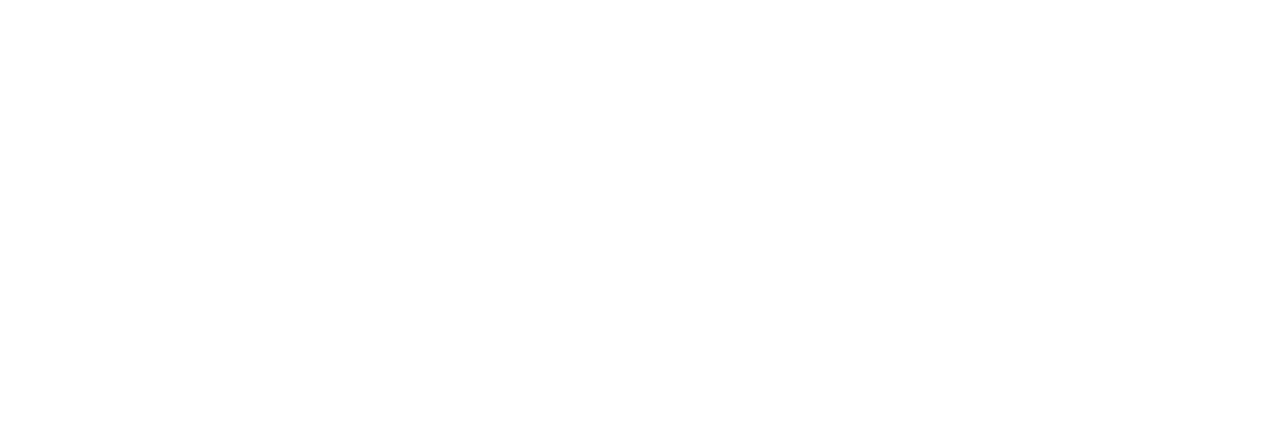
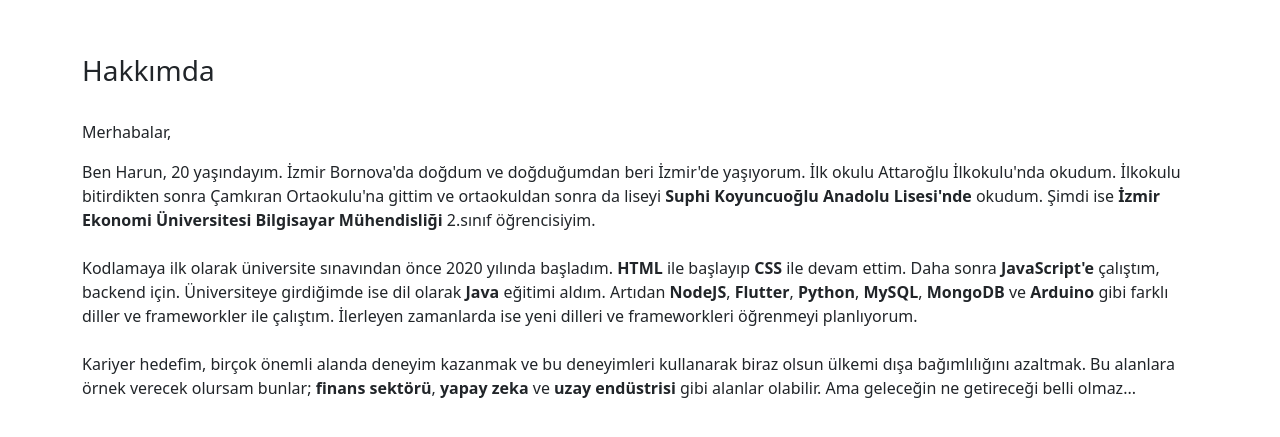
Before and after one commit to haro3535/personal-website, a Next.js app in the folder my-app/: page /aboutView in a window 1280 px wide. Shown: the part 165-602 px from the top of the page. Built offline with nearby package versions, Linux system fonts and the light colour scheme.

Commit message:
About and Footer

```diff
--- a/my-app/src/pages/aboutView.js
+++ b/my-app/src/pages/aboutView.js
@@ -3,8 +3,26 @@
 export default function AboutView(){
     return(
         <>
-            <main className="vh-100" id="about">
-
+            <main className="container-fluid d-flex vh-100  justify-content-center align-items-center" id="about">
+                <div className="container h-auto vw-70">
+                    <h3>Hakkımda</h3>
+                    <br/>
+                    <p>Merhabalar,</p>
+                    <p>
+                        Ben Harun, 20 yaşındayım. İzmir Bornova'da doğdum ve doğduğumdan beri İzmir'de yaşıyorum. İlk okulu Attaroğlu İlkokulu'nda okudum.
+                        İlkokulu bitirdikten sonra Çamkıran Ortaokulu'na gittim ve ortaokuldan sonra da liseyi <b>Suphi Koyuncuoğlu Anadolu Lisesi'nde</b> okudum.
+                        Şimdi ise <b>İzmir Ekonomi Üniversitesi Bilgisayar Mühendisliği</b> 2.sınıf öğrencisiyim.
+                        <br/>
+                        <br/>
+                        Kodlamaya ilk olarak üniversite sınavından önce 2020 yılında başladım. <b>HTML</b> ile başlayıp <b>CSS</b> ile devam ettim. Daha sonra <b>JavaScript'e </b>
+                        çalıştım, backend için. Üniversiteye girdiğimde ise dil olarak <b>Java</b> eğitimi aldım. Artıdan <b>NodeJS</b>, <b>Flutter</b>, <b>Python</b>, <b>MySQL</b>,
+                        <b> MongoDB</b> ve <b>Arduino </b> gibi farklı diller ve frameworkler ile çalıştım. İlerleyen zamanlarda ise yeni dilleri ve frameworkleri öğrenmeyi planlıyorum.
+                        <br/>
+                        <br/>
+                        Kariyer hedefim, birçok önemli alanda deneyim kazanmak ve bu deneyimleri kullanarak biraz olsun ülkemi dışa bağımlılığını azaltmak. Bu alanlara örnek verecek olursam
+                        bunlar; <b>finans sektörü</b>, <b>yapay zeka</b> ve <b>uzay endüstrisi</b> gibi alanlar olabilir. Ama geleceğin ne getireceği belli olmaz...
+                    </p>
+                </div>
             </main>
         </>
     )
```
Also changed, not shown: my-app/src/pages/footer.js (added, +11 -0 lines), my-app/src/pages/index.js (+4 -3 lines), my-app/src/styles/Home.module.css (+9 -4 lines), my-app/src/styles/aboutView.css (added).
